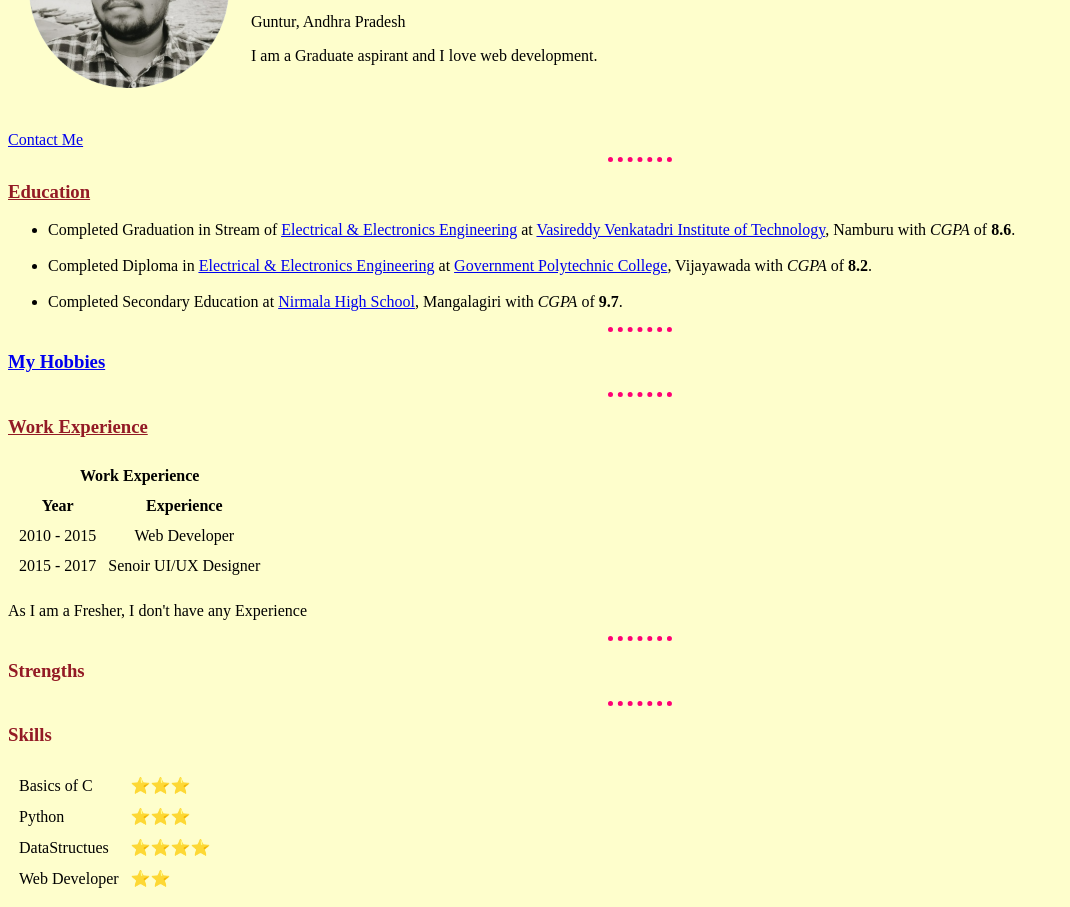
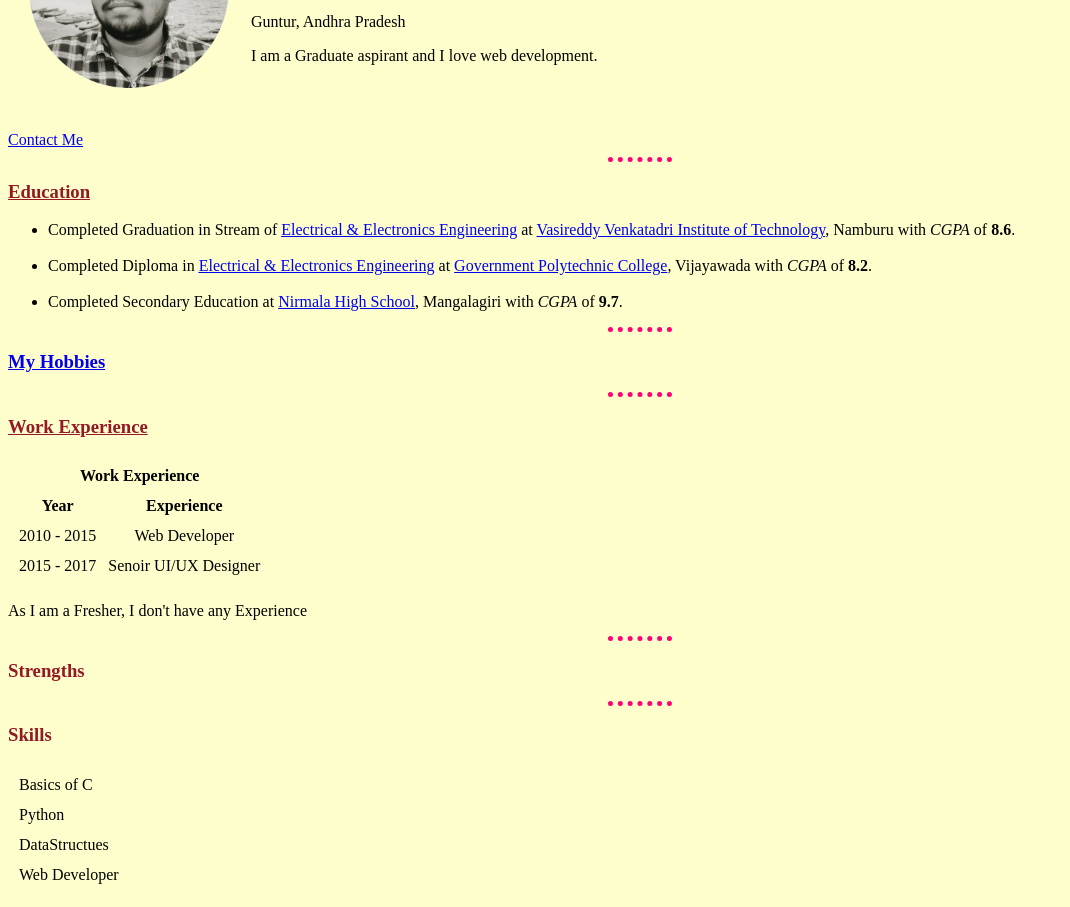
Before and after one commit to harish4462/cv, a plain HTML site: page index.html in a window 1280 px wide. Shown: the part 141-1048 px from the top of the page, without its empty margins (0-1070 px from the left). Drawn offline with Linux system fonts and the light colour scheme; files that its build step writes are made by us from their sources.

Commit message:
Update index.html

```diff
--- a/index.html
+++ b/index.html
@@ -64,19 +64,15 @@
   <table cellspacing="10">
     <tr>
       <td>Basics of C</td>
-      <td>⭐⭐⭐</td>
     </tr>
     <tr>
       <td>Python</td>
-      <td>⭐⭐⭐</td>
     </tr>
     <tr>
       <td>DataStructues</td>
-      <td>⭐⭐⭐⭐</td>
     </tr>
     <tr>
       <td>Web Developer</td>
-      <td>⭐⭐</td>
     </tr>
   </table>
 
```
